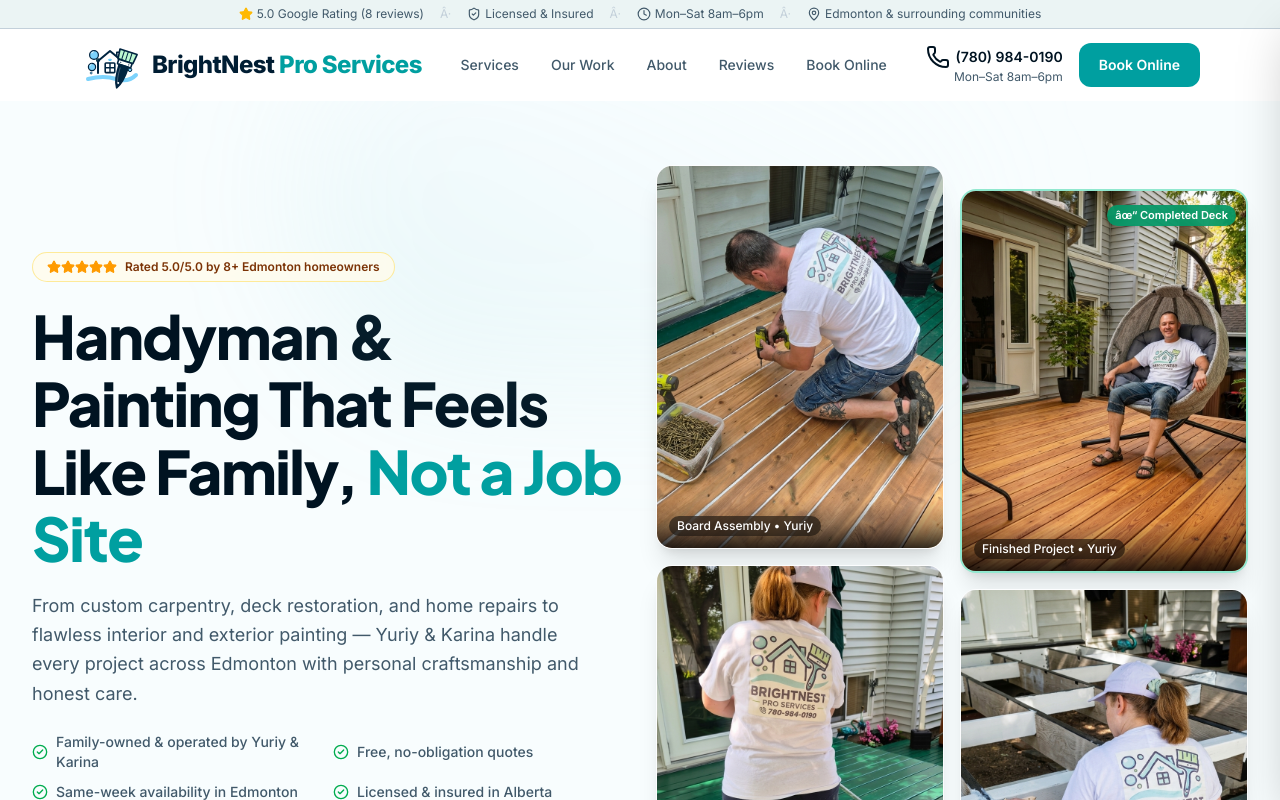
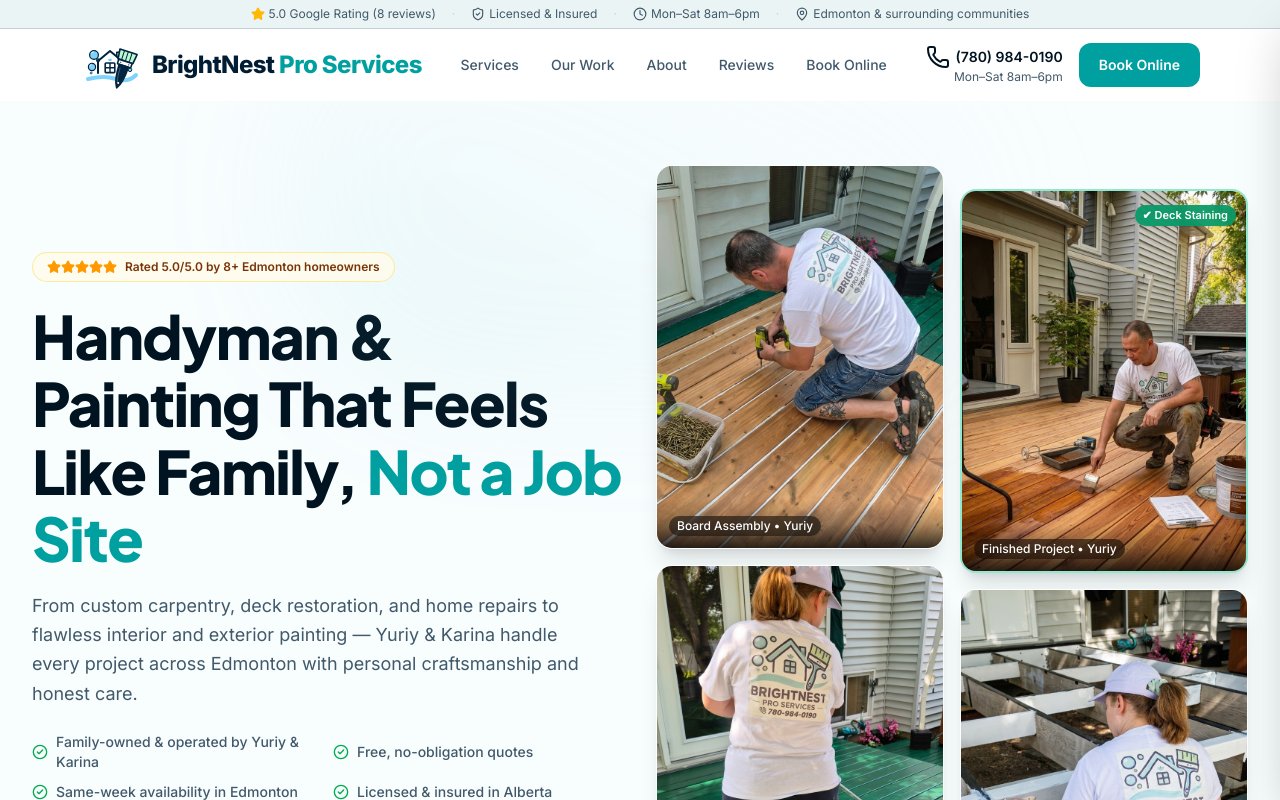
Before and after one commit to TarasBuba/brightnest-pro-clone, a Next.js app: page / in a window 1280 px wide. Shown: the top 800 px of the page. Built offline with nearby package versions, Linux system fonts and the light colour scheme.

Commit message:
fix: resolve mojibake artifacts and update hero image to show active work

```diff
--- a/src/widgets/hero-section/ui/hero-section.tsx
+++ b/src/widgets/hero-section/ui/hero-section.tsx
@@ -157,8 +157,7 @@
                       className="object-cover transition-transform duration-500 group-hover:scale-105"
                     />
                     <div className="absolute top-2 right-2 sm:top-2.5 sm:right-2.5">
-                      <span className="inline-flex items-center gap-1 rounded-full bg-emerald-600/90 px-2 py-0.5 text-[9px] sm:text-[11px] font-semibold text-white shadow-sm backdrop-blur-sm">
-                        âœ“ Completed Deck
+                      <span className="inline-flex items-center gap-1 rounded-full bg-emerald-600/90 px-2 py-0.5 text-[9px] sm:text-[11px] font-semibold text-white shadow-sm backdrop-blur-sm">&#10004; Deck Staining
                       </span>
                     </div>
                     <div className="absolute inset-x-0 bottom-0 bg-gradient-to-t from-black/80 via-black/30 to-transparent p-2.5 sm:p-3">
--- a/src/widgets/site-header/ui/trust-strip.tsx
+++ b/src/widgets/site-header/ui/trust-strip.tsx
@@ -38,7 +38,7 @@
 function Divider() {
   return (
     <span aria-hidden="true" className="text-[var(--color-border)]">
-      Â·
+      &middot;
     </span>
   );
 }
```
Also changed, not shown: public/images/hero/collage/hero-1.jpg.
